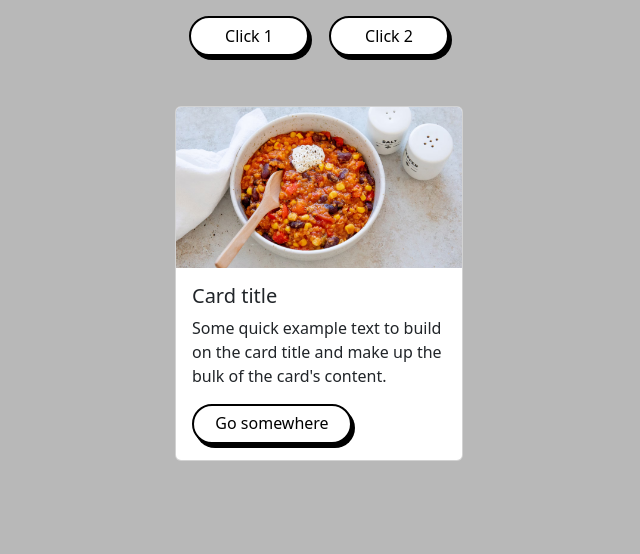
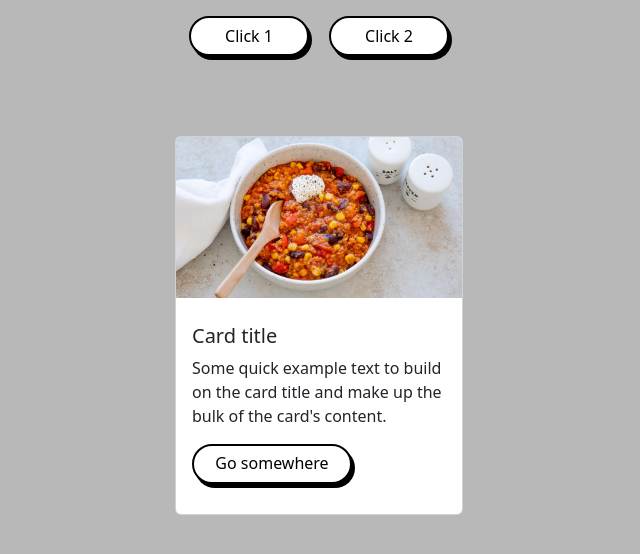
Before and after one commit to chazrsmit/Projet-Recettes, a plain HTML site: page index.html in a window 1280 px wide. Shown: the part 190-744 px from the top of the page, without its empty margins (321-961 px from the left). Drawn offline with nearby package versions, Linux system fonts and the light colour scheme.

Commit message:
update card

```diff
--- a/style/style.css
+++ b/style/style.css
@@ -81,5 +81,13 @@ h1 {
     display:flex;
     align-content: center;
     justify-content: center;
-    margin-top: 50px;
+    margin-top: 80px;
 }
+
+.card-body {
+    padding-bottom: 30px !important;
+}
+
+.card-title {
+    padding-top: 10px !important;
+}
```
